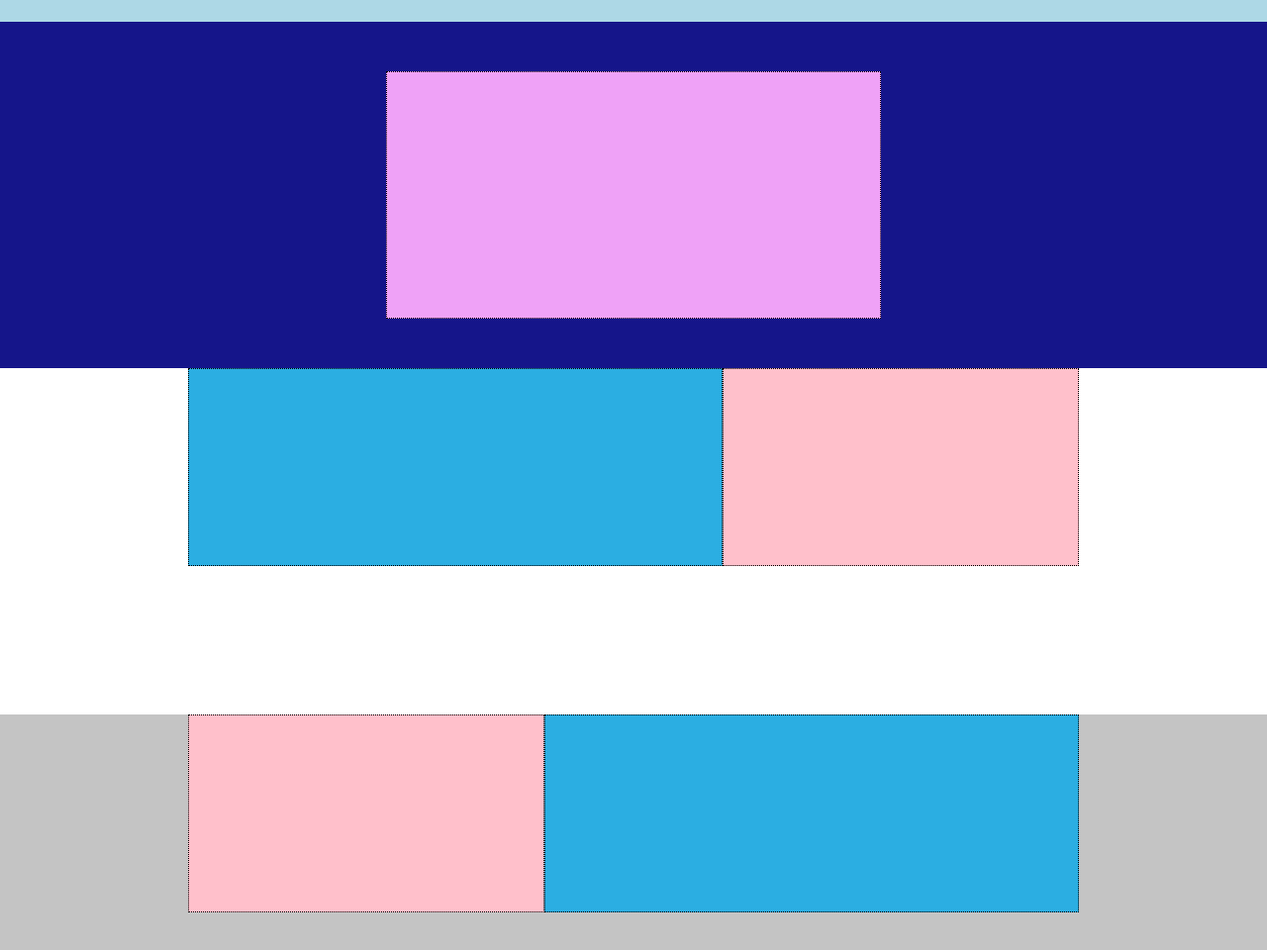
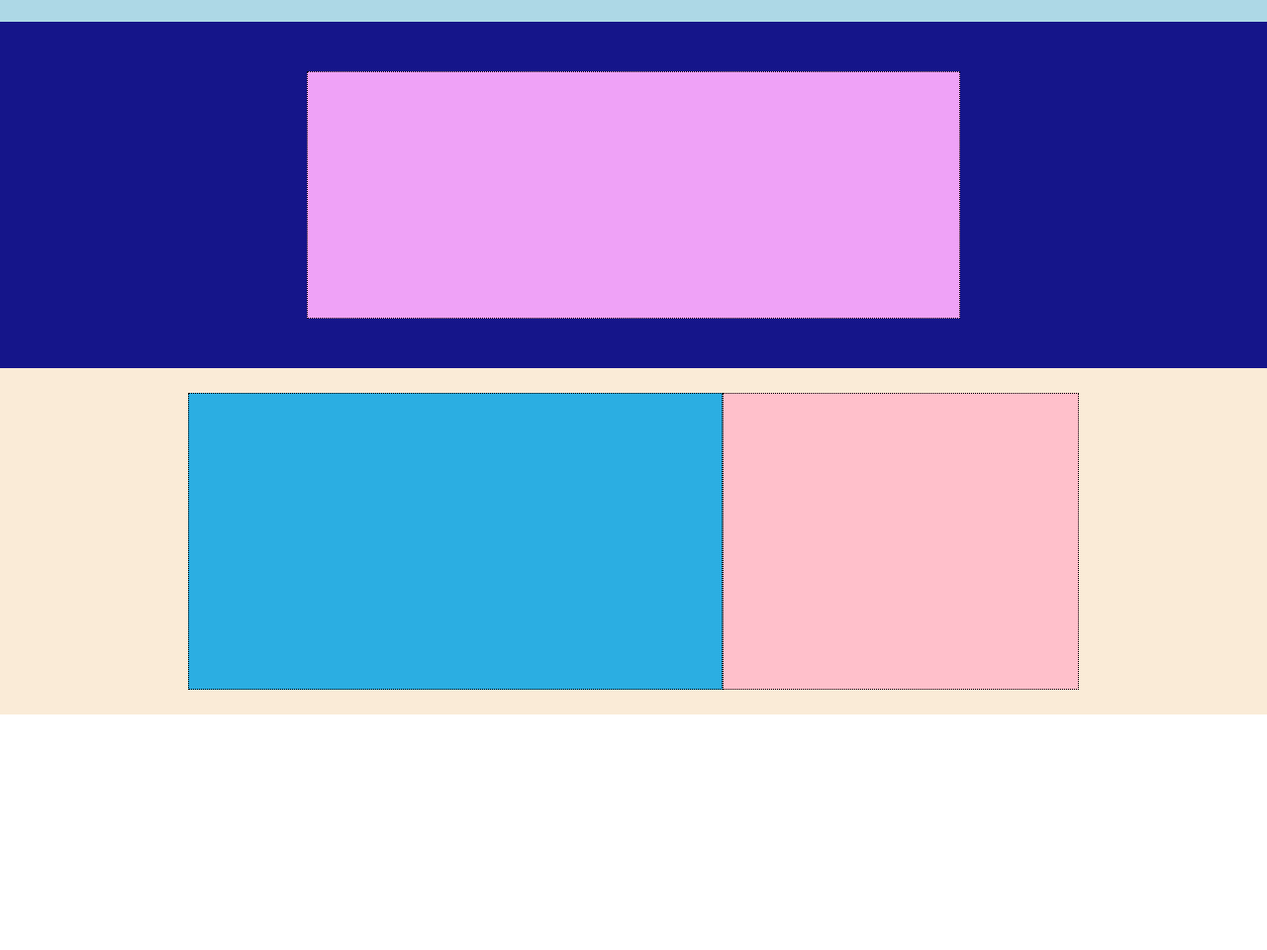
Before and after one commit to MonicaAuditore/htmlcss-struttura-discord, a plain HTML site: page index.html in a window 1280 px wide. Shown: the part 48-1008 px from the top of the page at 99% size. After the commit the page ends 800 px from the top, so only its background shows below. Drawn offline with Linux system fonts and the light colour scheme.

Commit message:
fix_Prima sezione

```diff
--- a/css/style.css
+++ b/css/style.css
@@ -72,7 +72,7 @@ ul li {
 }
 
 .minHeader {
-  width: 500px;
+  width: 660px;
   height: 250px;
   background-color: rgb(239, 162, 247);
   border: 1px dotted #000;
@@ -82,34 +82,31 @@ ul li {
 
 .sezione-uno {
   height: 350px;
-  /* display: flex;
+  background-color: antiquewhite;
+  display: flex;
   justify-content: center;
-  align-items: center; */
+  align-items: center;
 }
 
 .sezione-container {
-  height: 200px;
+  height: 140px;
+  width: 100%;
+  background-color: aquamarine;
   display: flex;
+  justify-content: center;
+  align-items: center;
 }
 
 .sezione_immagine {
-  height: 100%;
+  height: 300px;
   background-color: rgb(43, 174, 226);
   width: 60%;
   border: 1px dotted #000;
 }
 
 .sezione_testo {
-  height: 100%;
+  height: 300px;
   background-color: pink;
   width: 40%;
   border: 1px dotted #000;
 }
-
-.sezione-due {
-  height: 350px;
-  background-color: rgb(196, 196, 196);
-  /* display: flex;
-  justify-content: center;
-  align-items: center; */
-}
--- a/index.html
+++ b/index.html
@@ -51,12 +51,7 @@
           <!-- Fine sezione Uno -->
 
           <!-- Inizio sezione Due -->
-          <section class="sezione-due">
-            <div class="sezione-container contenitoreRiferimento">
-              <div class="sezione_testo"></div>
-              <div class="sezione_immagine"></div>
-            </div>
-          </section>
+
           <!-- Fine sezione Due -->
         </main>
         <!-- Fine main -->
```
